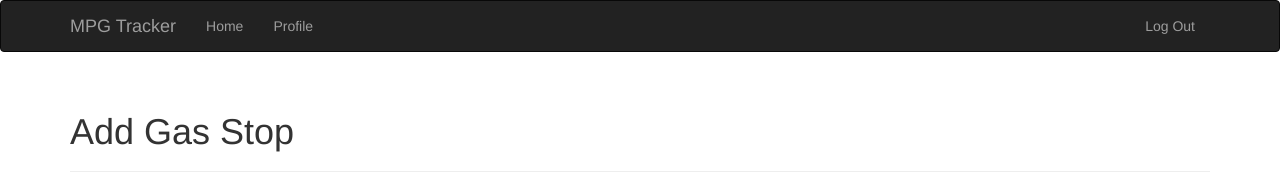
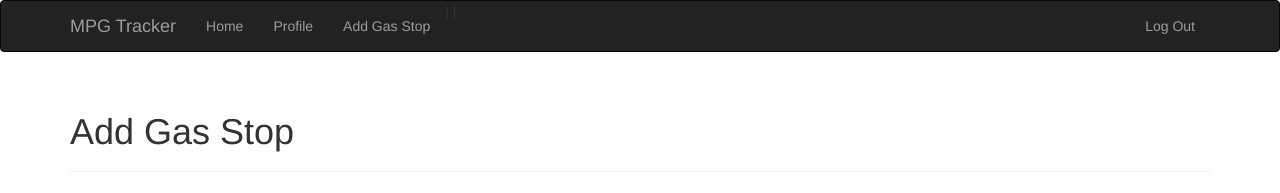
Before and after one commit to scul86/mx_tracker, a Flask app: page /add_gas_stop in a window 1280 px wide. Shown: the top 193 px of the page. Run offline with Flask 2, Linux system fonts and the light colour scheme; the visitor is signed in with stand-in values (Sample User, id 1); data comes from the database, SQL or seed files in the repository; some libraries are stand-ins or nearby versions.

Commit message:
modify base.html

```diff
--- a/app/templates/base.html
+++ b/app/templates/base.html
@@ -25,7 +25,8 @@
             <ul class="nav navbar-nav">
                 <li><a href="{{ url_for('index') }}">Home</a></li>
                 {% if current_user.is_authenticated %}
-                <li><a href="{{ url_for('vehicle', name=current_user.name) }}">Profile</a></li>
+                | <li><a href="{{ url_for('vehicle', name=current_user.name) }}">Profile</a></li>
+                | <li><a href="{{ url_for('add_gas_stop') }}">Add Gas Stop</a></li>
                 {% endif %}
             </ul>
             <ul class="nav navbar-nav navbar-right">
```
